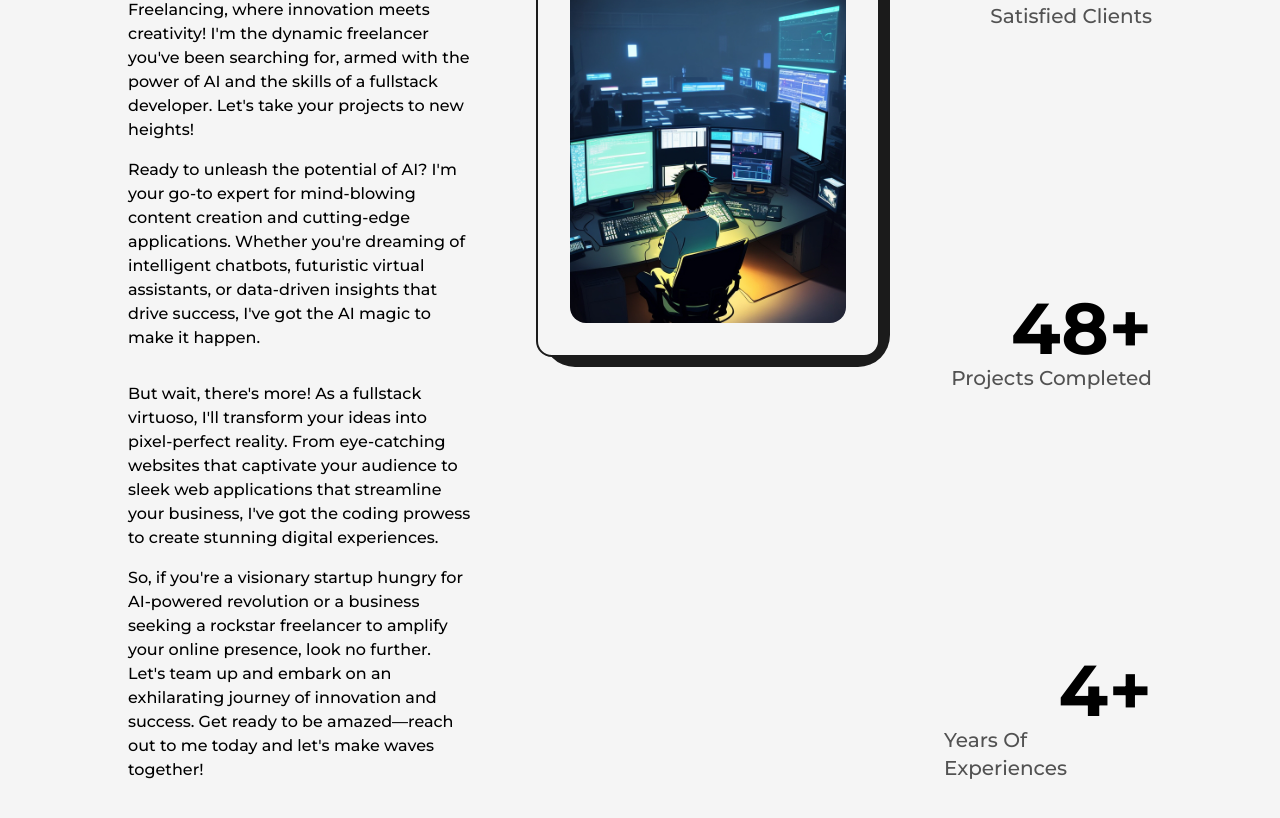
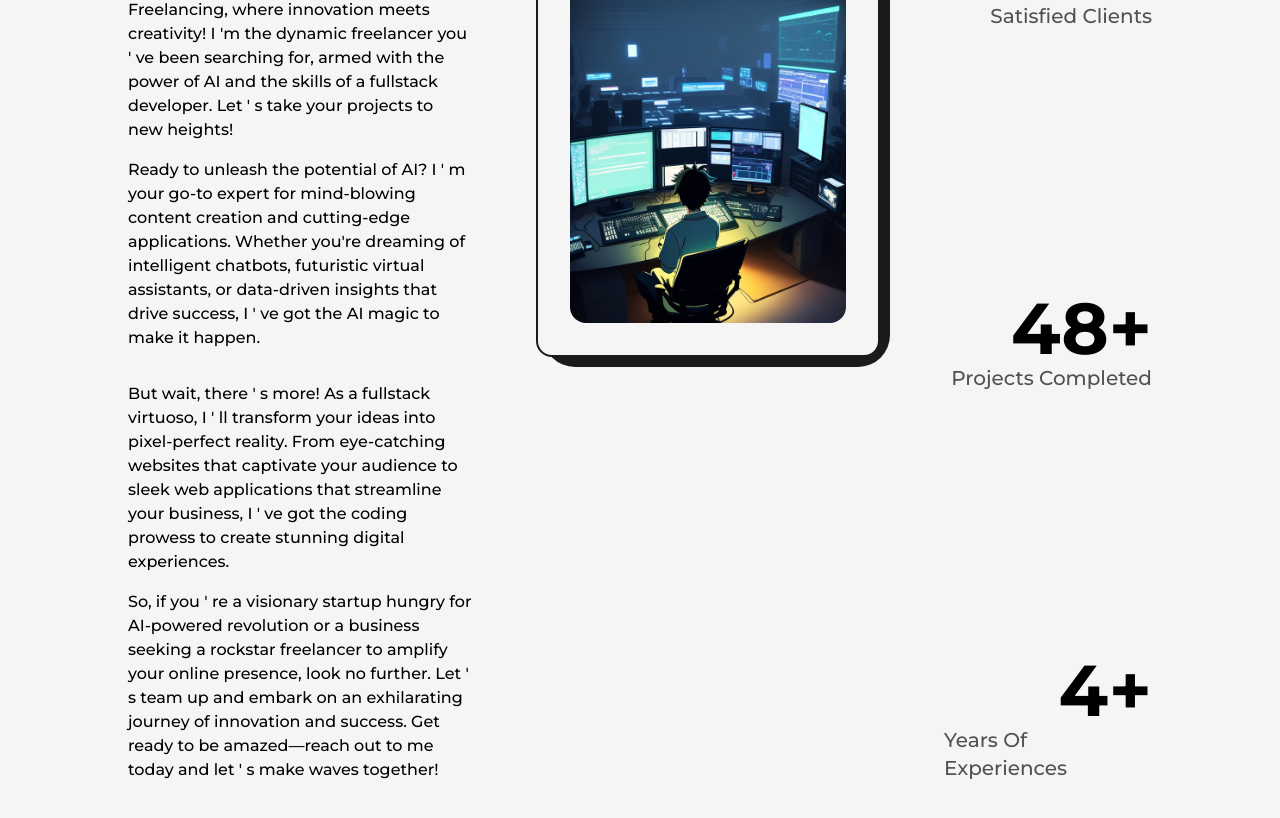
Before and after one commit to shahchhatru/MY-Personal_porfolio, a Next.js app: page /about in a window 1280 px wide. Shown: the part 686-1504 px from the top of the page. Built offline with nearby package versions, Linux system fonts and the light colour scheme.

Commit message:
changes made

```diff
--- a/package.json
+++ b/package.json
@@ -14,7 +14,8 @@
     "framer-motion": "^10.6.0",
     "next": "13.2.4",
     "react": "18.2.0",
-    "react-dom": "18.2.0"
+    "react-dom": "18.2.0",
+    "sharp": "^0.32.1"
   },
   "devDependencies": {
     "autoprefixer": "^10.4.14",
--- a/src/pages/about.js
+++ b/src/pages/about.js
@@ -53,19 +53,19 @@ const about = () => {
             <div className="col-span-3 flex flex-col items-start justify-start">
                 <h2 className="mb-4 text-lg font-bold uppercase text-dark/75">Biography</h2>
                 <p className="font-medium">
-                Welcome to the world of AI and Fullstack Freelancing, where innovation meets creativity! I'm the dynamic freelancer you've been searching for, armed with the power of AI and the skills of a fullstack developer. Let's take your projects to new heights!
+                Welcome to the world of AI and Fullstack Freelancing, where innovation meets creativity! I &apos;m the dynamic freelancer you &apos; ve been searching for, armed with the power of AI and the skills of a fullstack developer. Let &apos; s take your projects to new heights!
 
                 </p>
                 <p className="my-4 font-medium">
-                Ready to unleash the potential of AI? I'm your go-to expert for mind-blowing content creation and cutting-edge applications. Whether you're dreaming of intelligent chatbots, futuristic virtual assistants, or data-driven insights that drive success, I've got the AI magic to make it happen.
+                Ready to unleash the potential of AI? I &apos; m your go-to expert for mind-blowing content creation and cutting-edge applications. Whether you&apos;re dreaming of intelligent chatbots, futuristic virtual assistants, or data-driven insights that drive success, I &apos; ve got the AI magic to make it happen.
                 </p>
                 <p className="my-4 font-medium">
-                But wait, there's more! As a fullstack virtuoso, I'll transform your ideas into pixel-perfect reality. From eye-catching websites that captivate your audience to sleek web applications that streamline your business, I've got the coding prowess to create stunning digital experiences.
+                But wait, there &apos; s more! As a fullstack virtuoso, I &apos; ll transform your ideas into pixel-perfect reality. From eye-catching websites that captivate your audience to sleek web applications that streamline your business, I &apos; ve got the coding prowess to create stunning digital experiences.
 
 
                 </p>
                 <p className="font-medium">
-                So, if you're a visionary startup hungry for AI-powered revolution or a business seeking a rockstar freelancer to amplify your online presence, look no further. Let's team up and embark on an exhilarating journey of innovation and success. Get ready to be amazed—reach out to me today and let's make waves together!
+                So, if you &apos; re a visionary startup hungry for AI-powered revolution or a business seeking a rockstar freelancer to amplify your online presence, look no further. Let &apos; s team up and embark on an exhilarating journey of innovation and success. Get ready to be amazed—reach out to me today and let &apos; s make waves together!
                 </p>
             </div>
             <div className="col-span-3 relative h-max rounded-2xl border-2 border-solid border-dark
--- a/src/pages/components/AnimatedText.js
+++ b/src/pages/components/AnimatedText.js
@@ -1,3 +1,4 @@
+
 import React from 'react'
 import {motion} from "framer-motion"
 
@@ -29,7 +30,7 @@ const singleWord={
         }
     }
 }
-const AnimatedText = ({text,className=""}) => {
+const AnimatedText = ({text="",className=""}) => {
   return (
     <div
     className="w-full mx-auto py-2 flex items-center justify-center text-center overflow-hidden"
@@ -55,4 +56,4 @@ const AnimatedText = ({text,className=""}) => {
   )
 }
 
-export default AnimatedText
+export default AnimatedText;
```
Also changed, not shown: 1 other file (tests, documents, lock files or other folders).
